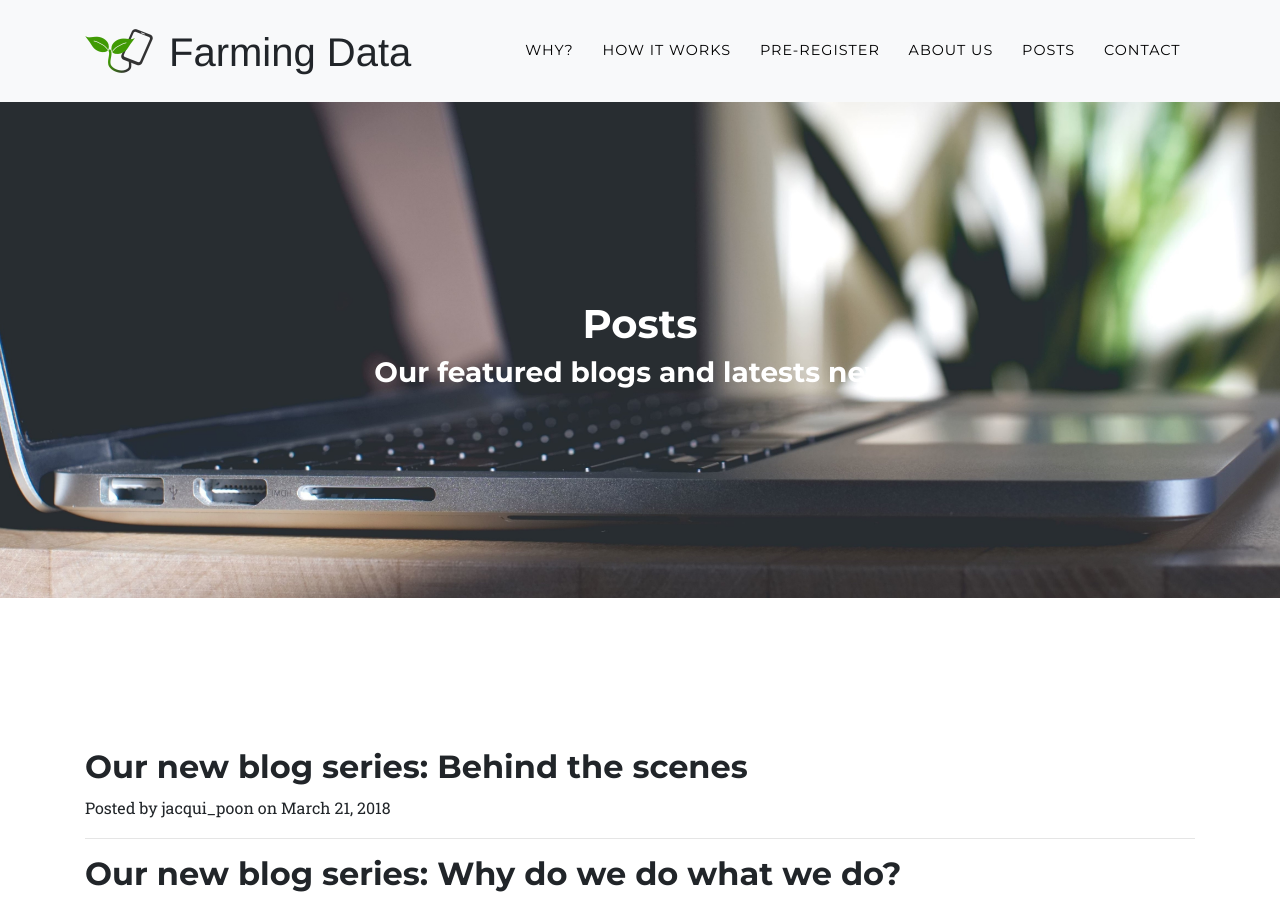
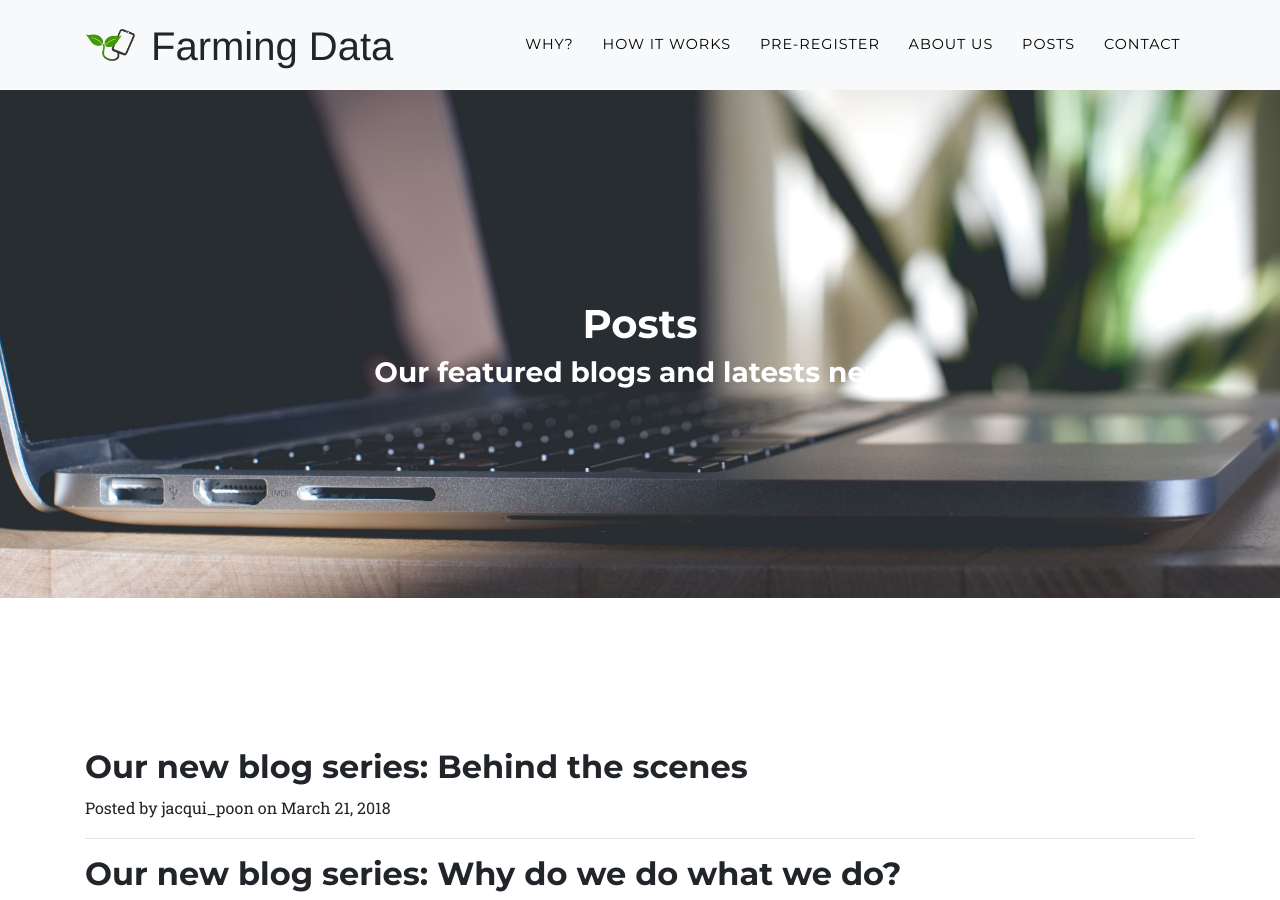
Before and after one commit to farmingdata/farmingdata.github.io, a Jekyll site: the page built from posts/index.html, in a window 1280 px wide and 900 px high. Built offline with Jekyll 4.4.1, drawn with Linux system fonts in a browser that asks for light colours; some web fonts are replaced; the list of posts is cut into pages by our own code; comment, search, counter and statistics services are not loaded.

Commit message:
Changed to high res logo and also added webkit shadow

```diff
--- a/_includes/navbar.html
+++ b/_includes/navbar.html
@@ -1,7 +1,7 @@
 <!-- Navigation -->
 <nav class="navbar navbar-expand-lg navbar-light fixed-top" id="mainNav">
   <div class="container">
-        <a class="navbar-brand" href="/"><img class="d-inline-block align-middle" src="/img/logos/farmingdatalogo-icon.png" alt=""></a>
+        <a class="navbar-brand" href="/"><img class="d-inline-block align-middle" style="max-height:50px" src="/img/logos/farmingdatalogo-icon-biggest.png" alt=""></a>
         <a>
             <h1 class="navbar-brand-name" style="font-weight:normal; font-family:'Tulpen One', 'Helvetica Neue', Helvetica, Arial, cursive; padding-top:10px; padding-right:15px">
             <div class="navbar-left">Farming Data</div></h1></a>
--- a/scss/_navbar.scss
+++ b/scss/_navbar.scss
@@ -2,6 +2,9 @@
 #mainNav {
   background-color: $gray-100;
   max-width:100%;
+  -webkit-box-shadow: 0 8px 6px -6px #999; /*settings for dro shadow */
+  -moz-box-shadow: 0 8px 6px -6px #999;
+  box-shadow: 0 8px 6px -6px #999;
   .navbar-toggler {
     font-size: 12px;
     right: 0;
```
Also changed, not shown: 11 other files.
